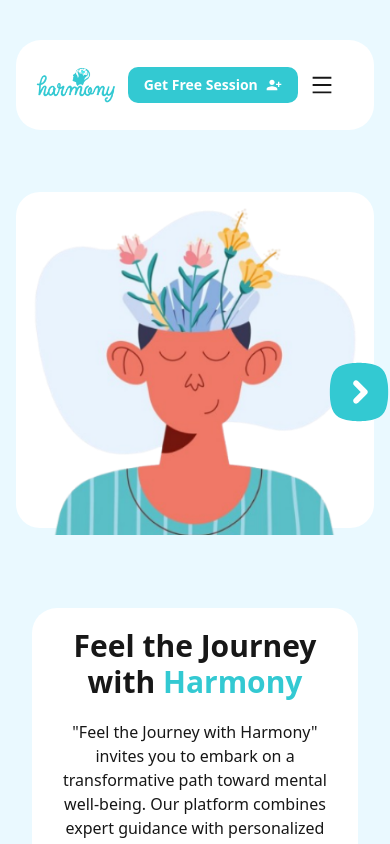
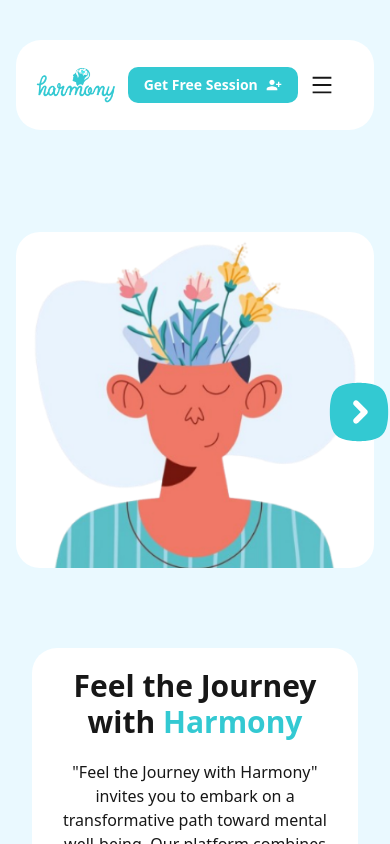
Before and after one commit to abhishekchauhandz/harmony-therapy-landing, a Next.js app: page / in a window 390 px wide. Shown: the top 844 px of the page. Built offline with nearby package versions, Linux system fonts and the light colour scheme.

Commit message:
bug fixed

```diff
--- a/package.json
+++ b/package.json
@@ -12,8 +12,7 @@
     "next": "14.2.13",
     "react": "^18.3.1",
     "react-dom": "^18.3.1",
-    "react-icons": "^5.3.0",
-    "swiper": "^11.1.14"
+    "react-icons": "^5.3.0"
   },
   "devDependencies": {
     "eslint": "^8",
--- a/src/app/components/HeroSection.jsx
+++ b/src/app/components/HeroSection.jsx
@@ -43,12 +43,12 @@ export default function Hero() {
 
                 {currentSlide === 0 && (
                     <div className="w-full md:w-[640px] relative flex justify-center items-center">
-                        <div className="w-[608px] h-[336px] bg-white rounded-3xl relative flex items-center justify-center">
+                        <div className="w-[608px] h-[336px] bg-white rounded-3xl relative flex items-center justify-center mt-10">
                             <Image
                                 src="/hero.png"
                                 width={444}
                                 height={433}
-                                className="object-contain md:absolute md:bottom-0"
+                                className="object-contain md:absolute md:bottom-0 absolute bottom-0"
                                 alt="Hero Image"
                             />
                         </div>
@@ -58,12 +58,12 @@ export default function Hero() {
 
                 {currentSlide === 1 && (
                     <div className="w-full md:w-full relative flex justify-center items-center">
-                        <div className="w-[608px] h-[336px] bg-white rounded-3xl relative flex items-center justify-center">
+                        <div className="w-[608px] h-[336px] bg-white rounded-3xl relative flex items-center justify-center mt-10">
                             <Image
                                 src="/hero.png"
                                 width={444}
                                 height={433}
-                                className="object-contain md:absolute md:bottom-0"
+                                className="object-contain md:absolute md:bottom-0 absolute bottom-0"
                                 alt="Hero Image"
                             />
                         </div>
@@ -84,12 +84,12 @@ export default function Hero() {
 
                 {currentSlide === 2 && (
                     <div className="w-full md:w-[640px] relative flex justify-center items-center">
-                        <div className="w-[608px] h-[336px] bg-white rounded-3xl relative flex items-center justify-center">
+                        <div className="w-[608px] h-[336px] bg-white rounded-3xl relative flex items-center justify-center mt-10">
                             <Image
                                 src="/hero.png"
                                 width={444}
                                 height={433}
-                                className="object-contain md:absolute md:bottom-0"
+                                className="object-contain md:absolute md:bottom-0 absolute bottom-0"
                                 alt="Hero Image"
                             />
                         </div>
```
Also changed, not shown: 1 other file (tests, documents, lock files or other folders).
